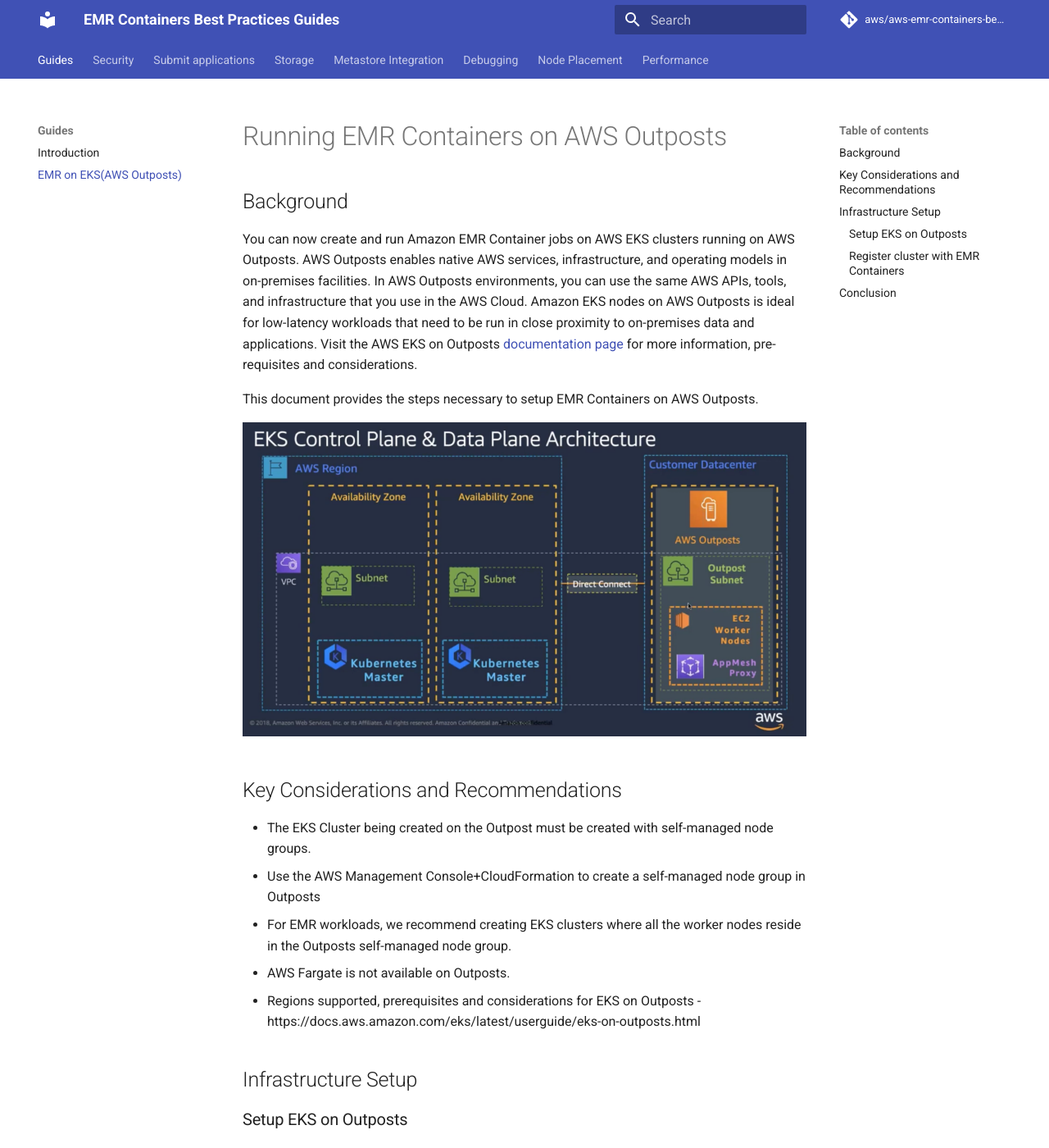
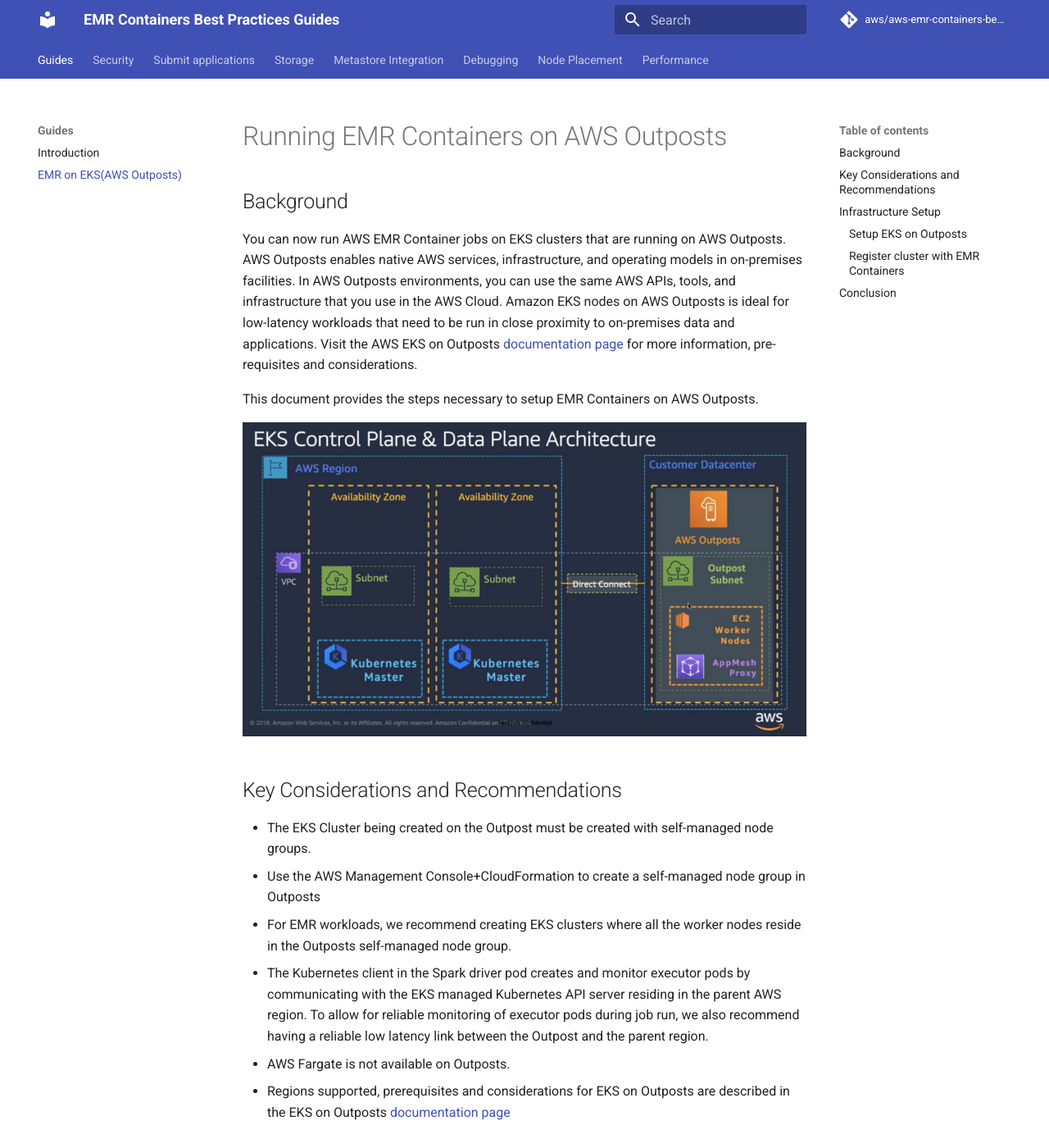
Before and after one commit to aws/aws-emr-containers-best-practices, an MkDocs documentation site: the page built from content/outposts/emr-containers-on-outposts.md, in a window 1280 px wide and 1400 px high. Shown: the whole window at 82% size. Built offline with MkDocs 1.6.1 and Material for MkDocs 9.7.7, drawn with Linux system fonts in a browser that asks for light colours; comment, search, counter and statistics services are not loaded; some of the changed text lies outside the part shown.

Commit message:
Fix formatting

````diff
--- a/content/outposts/emr-containers-on-outposts.md
+++ b/content/outposts/emr-containers-on-outposts.md
@@ -1,6 +1,6 @@
 # Running EMR Containers on AWS Outposts
 ## Background
-You can now create and run Amazon EMR Container jobs on AWS EKS clusters running on AWS Outposts. AWS Outposts enables native AWS services, infrastructure, and operating models in on-premises facilities. In AWS Outposts environments, you can use the same AWS APIs, tools, and infrastructure that you use in the AWS Cloud. Amazon EKS nodes on AWS Outposts is ideal for low-latency workloads that need to be run in close proximity to on-premises data and applications. Visit the AWS EKS on Outposts [documentation page](https://docs.aws.amazon.com/eks/latest/userguide/eks-on-outposts.html) for more information, pre-requisites and considerations.
+You can now run AWS EMR Container jobs on EKS clusters that are running on AWS Outposts. AWS Outposts enables native AWS services, infrastructure, and operating models in on-premises facilities. In AWS Outposts environments, you can use the same AWS APIs, tools, and infrastructure that you use in the AWS Cloud. Amazon EKS nodes on AWS Outposts is ideal for low-latency workloads that need to be run in close proximity to on-premises data and applications. Visit the AWS EKS on Outposts [documentation page](https://docs.aws.amazon.com/eks/latest/userguide/eks-on-outposts.html) for more information, pre-requisites and considerations.
 
 This document provides the steps necessary to setup EMR Containers on AWS Outposts.
 
@@ -10,34 +10,31 @@
 * The EKS Cluster being created on the Outpost must be created with self-managed node groups.
   * Use the AWS Management Console+CloudFormation to create a self-managed node group in Outposts
 * For EMR workloads, we recommend creating EKS clusters where all the worker nodes reside in the Outposts self-managed node group.
+  * The Kubernetes client in the Spark driver pod creates and monitor executor pods by communicating with the EKS managed Kubernetes API server residing in the parent AWS region. To allow for reliable monitoring of executor pods during job run, we also recommend having a reliable low latency link between the Outpost and the parent region.
 * AWS Fargate is not available on Outposts.
-* Regions supported, prerequisites and considerations for EKS on Outposts - https://docs.aws.amazon.com/eks/latest/userguide/eks-on-outposts.html
+* Regions supported, prerequisites and considerations for EKS on Outposts are described in the EKS on Outposts [documentation page](https://docs.aws.amazon.com/eks/latest/userguide/eks-on-outposts.html)
 
 
 ## Infrastructure Setup
 ### Setup EKS on Outposts
 **Network Setup**
 
+
 * Setup a VPC
-
-  ```
+```
 aws ec2 create-vpc \
 --region <us-west-2> \
 --cidr-block '<10.0.0.0/16>'
-  ```
-
-
+```
 In the output that's returned, take note of the VPC ID.
-
-
-  ```
+```
 {
     "Vpc": {
         "VpcId": "vpc-123vpc",
         ...
     }
 }
-  ```
+```
 
 
 * Create two subnets in the parent region
@@ -72,7 +69,6 @@
 
 
 * Create a subnet in the Outpost AZ (This step is different for Outposts)
-
 ```
 aws ec2 create-subnet \
     --region '<us-west-2>' \
@@ -82,7 +78,6 @@
     --cidr-block '<10.0.3.0/24>'
 ```
 In the output that's returned, take note of the Subnet ID.
-
 ```
 {
     "Subnet": {
@@ -106,6 +101,7 @@
     --role-arn 'arn:aws:iam::<123456789>:role/<cluster-service-role>' \
     --resources-vpc-config  subnetIds='<subnet-111>,<subnet-222>,<subnet-333outpost>'
 ```
+
 
 * Check until the cluster status becomes active
 ```
@@ -131,7 +127,9 @@
     }
 }
 ```
-* Add the Outposts nodes to the EKS Cluster.
+
+* Add the Outposts nodes to the EKS Cluster
+
 At this point, eksctl cannot be used to launch self-managed node groups in Outposts. Please follow the steps listed in the self-managed nodes [documentation page](https://docs.aws.amazon.com/eks/latest/userguide/launch-workers.html#aws-management-console). In order to use the cloudformation script lised in the AWS Management Console tab, make note of the following values created in the earlier steps:
 * ClusterName: ```<outposts-eks-cluster>```
 * ClusterControlPlaneSecurityGroup: ```<sg-123clustersg>```
````
